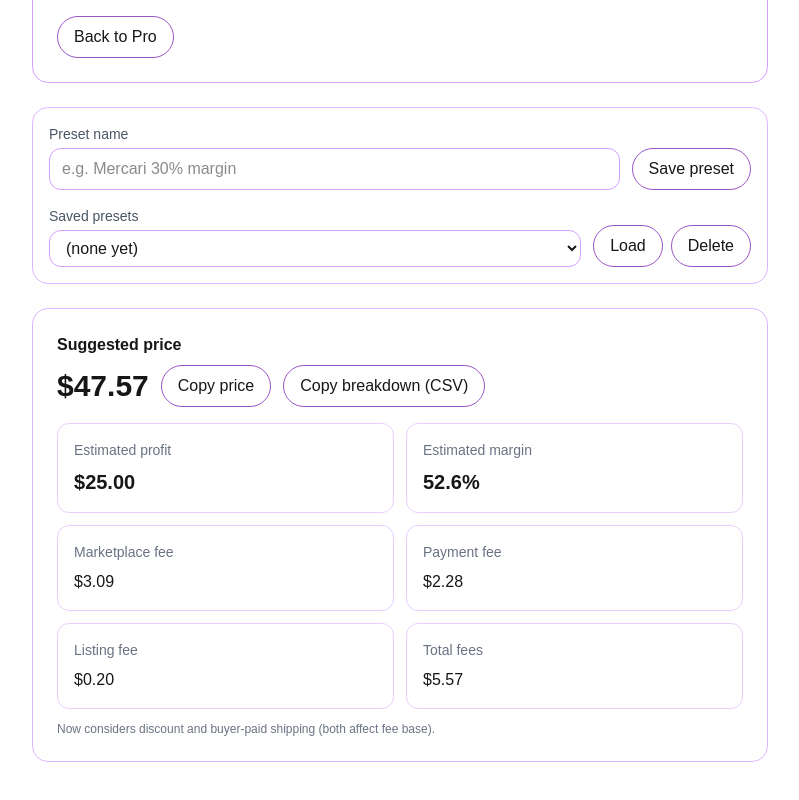
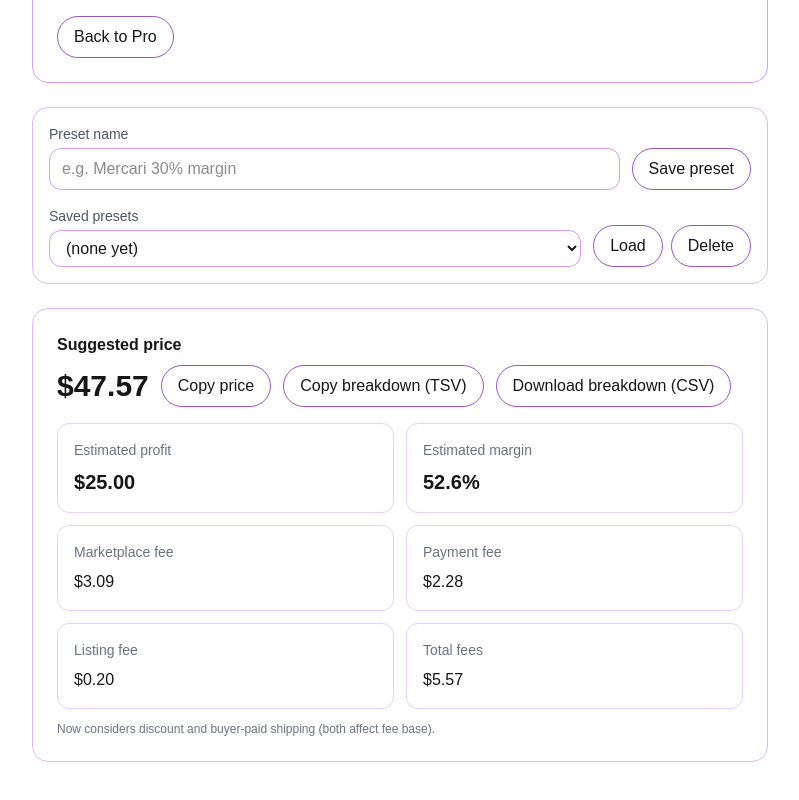
Before and after one commit to gpcreativestudios2018/FeePilot, a Next.js app: page /pro/target in a window 1280 px wide. Shown: the part 543-1343 px from the top of the page, without its empty margins (240-1039 px from the left). Built offline with nearby package versions, Linux system fonts and the light colour scheme.

Commit message:
feat(pro/target): copy breakdown as TSV for perfect Excel/Sheets paste; keep CSV for downloads

```diff
--- a/src/app/pro/target/page.tsx
+++ b/src/app/pro/target/page.tsx
@@ -362,15 +362,12 @@ export default function ReverseCalcPage() {
   const [discountPct, setDiscountPct] = React.useState<string>('0');
   const [shipCharge, setShipCharge] = React.useState<string>('0');
 
-  // feedback for link copy & save+copy
   const [copied, setCopied] = React.useState(false);
   const [copiedMsg, setCopiedMsg] = React.useState('Permalink copied!');
 
-  // also track copying the price & breakdown
   const [copiedPrice, setCopiedPrice] = React.useState(false);
   const [copiedBreakdown, setCopiedBreakdown] = React.useState(false);
 
-  // Robust dev-tools flag
   const [showDevTools, setShowDevTools] = React.useState(
     process.env.NEXT_PUBLIC_DEV_TOOLS === 'true'
   );
@@ -447,7 +444,6 @@ export default function ReverseCalcPage() {
     }
   };
 
-  // auto-name like: "Mercari – Profit $25" or "Mercari – Margin 30%"
   const generatePresetName = React.useCallback(() => {
     const nicePlatform = platform[0].toUpperCase() + platform.slice(1);
     const tProfit = parseNum(targetProfit);
@@ -497,7 +493,6 @@ export default function ReverseCalcPage() {
       ? 'Solving for: Margin'
       : 'Solving for: —';
 
-  // Reset inputs to defaults (keeps current platform)
   const resetInputs = () => {
     setTargetProfit('25');
     setTargetMarginPct('0');
@@ -510,7 +505,6 @@ export default function ReverseCalcPage() {
     setCopiedBreakdown(false);
   };
 
-  // Copy just the computed price (e.g. "$42.50")
   const handleCopyPrice = async () => {
     try {
       const formatted = `$${formatMoney(price)}`;
@@ -523,10 +517,10 @@ export default function ReverseCalcPage() {
     }
   };
 
-  // NEW: Copy a single-line CSV with header for easy spreadsheet paste
-  const handleCopyBreakdownCsv = async () => {
-    // Header order matters for spreadsheets
-    const header = [
+  // CSV header/row (used for file download)
+  const csvHeader = React.useMemo(
+    () =>
+      [
         'Platform',
         'Price',
         'Profit',
@@ -540,10 +534,13 @@ export default function ReverseCalcPage() {
         'Discount%',
         'ShipCharge',
         'TargetProfit',
-      'TargetMargin%'
-    ].join(',');
-
-    const row = [
+        'TargetMargin%',
+      ].join(','),
+    []
+  );
+  const csvRow = React.useMemo(
+    () =>
+      [
         platform,
         formatMoney(price),
         formatMoney(result.profit),
@@ -557,18 +554,107 @@ export default function ReverseCalcPage() {
         discountPct,
         shipCharge,
         targetProfit,
-      targetMarginPct
-    ].join(',');
+        targetMarginPct,
+      ].join(','),
+    [
+      platform,
+      price,
+      result.profit,
+      result.marginPct,
+      result.marketplaceFee,
+      result.paymentFee,
+      result.listingFee,
+      result.totalFees,
+      cogs,
+      shipCost,
+      discountPct,
+      shipCharge,
+      targetProfit,
+      targetMarginPct,
+    ]
+  );
 
-    const csv = `${header}\n${row}`;
+  // TSV header/row (used for clipboard paste → Excel/Sheets)
+  const tsvHeader = React.useMemo(
+    () =>
+      [
+        'Platform',
+        'Price',
+        'Profit',
+        'Margin%',
+        'MarketplaceFee',
+        'PaymentFee',
+        'ListingFee',
+        'TotalFees',
+        'COGS',
+        'ShipCost',
+        'Discount%',
+        'ShipCharge',
+        'TargetProfit',
+        'TargetMargin%',
+      ].join('\t'),
+    []
+  );
+  const tsvRow = React.useMemo(
+    () =>
+      [
+        platform,
+        formatMoney(price),
+        formatMoney(result.profit),
+        result.marginPct.toFixed(1),
+        formatMoney(result.marketplaceFee),
+        formatMoney(result.paymentFee),
+        formatMoney(result.listingFee),
+        formatMoney(result.totalFees),
+        cogs,
+        shipCost,
+        discountPct,
+        shipCharge,
+        targetProfit,
+        targetMarginPct,
+      ].join('\t'),
+    [
+      platform,
+      price,
+      result.profit,
+      result.marginPct,
+      result.marketplaceFee,
+      result.paymentFee,
+      result.listingFee,
+      result.totalFees,
+      cogs,
+      shipCost,
+      discountPct,
+      shipCharge,
+      targetProfit,
+      targetMarginPct,
+    ]
+  );
+
+  const handleCopyBreakdownTsv = async () => {
+    const tsv = `${tsvHeader}\n${tsvRow}`;
     try {
-      await navigator.clipboard.writeText(csv);
+      await navigator.clipboard.writeText(tsv);
       setCopiedBreakdown(true);
       window.setTimeout(() => setCopiedBreakdown(false), 1600);
     } catch {
       setCopiedBreakdown(false);
       alert('Unable to copy breakdown');
     }
+  };
+
+  const handleDownloadBreakdownCsv = () => {
+    const filename = `fee-pilot-${platform}-breakdown.csv`;
+    const csv = `${csvHeader}\n${csvRow}\n`;
+    const blob = new Blob([csv], { type: 'text/csv;charset=utf-8;' });
+    const link = document.createElement('a');
+    const url = URL.createObjectURL(blob);
+    link.href = url;
+    link.setAttribute('download', filename);
+    document.body.appendChild(link);
+    link.click();
+    document.body.removeChild(link);
+    setTimeout(() => URL.revokeObjectURL(url), 0);
   };
 
   return (
@@ -587,7 +673,6 @@ export default function ReverseCalcPage() {
             targetProfit={parseNum(targetProfit)}
             targetMargin={parseNum(targetMarginPct)}
           />
-          {/* explicit text for clarity & accessibility */}
           <span className="text-xs text-gray-600 dark:text-gray-300" aria-live="polite" suppressHydrationWarning>
             {solvingForText}
           </span>
@@ -749,9 +834,24 @@ export default function ReverseCalcPage() {
               Breakdown copied!
             </span>
           ) : (
-            <button type="button" onClick={handleCopyBreakdownCsv} className={PILL_CLASS} title="Copy result as CSV">
-              Copy breakdown (CSV)
+            <>
+              <button
+                type="button"
+                onClick={handleCopyBreakdownTsv}
+                className={PILL_CLASS}
+                title="Copy result as tab-separated (best for paste)"
+              >
+                Copy breakdown (TSV)
               </button>
+              <button
+                type="button"
+                onClick={handleDownloadBreakdownCsv}
+                className={PILL_CLASS}
+                title="Download result as CSV"
+              >
+                Download breakdown (CSV)
+              </button>
+            </>
           )}
         </div>
 
```
Lines whose indentation alone changed are shown as unchanged.
